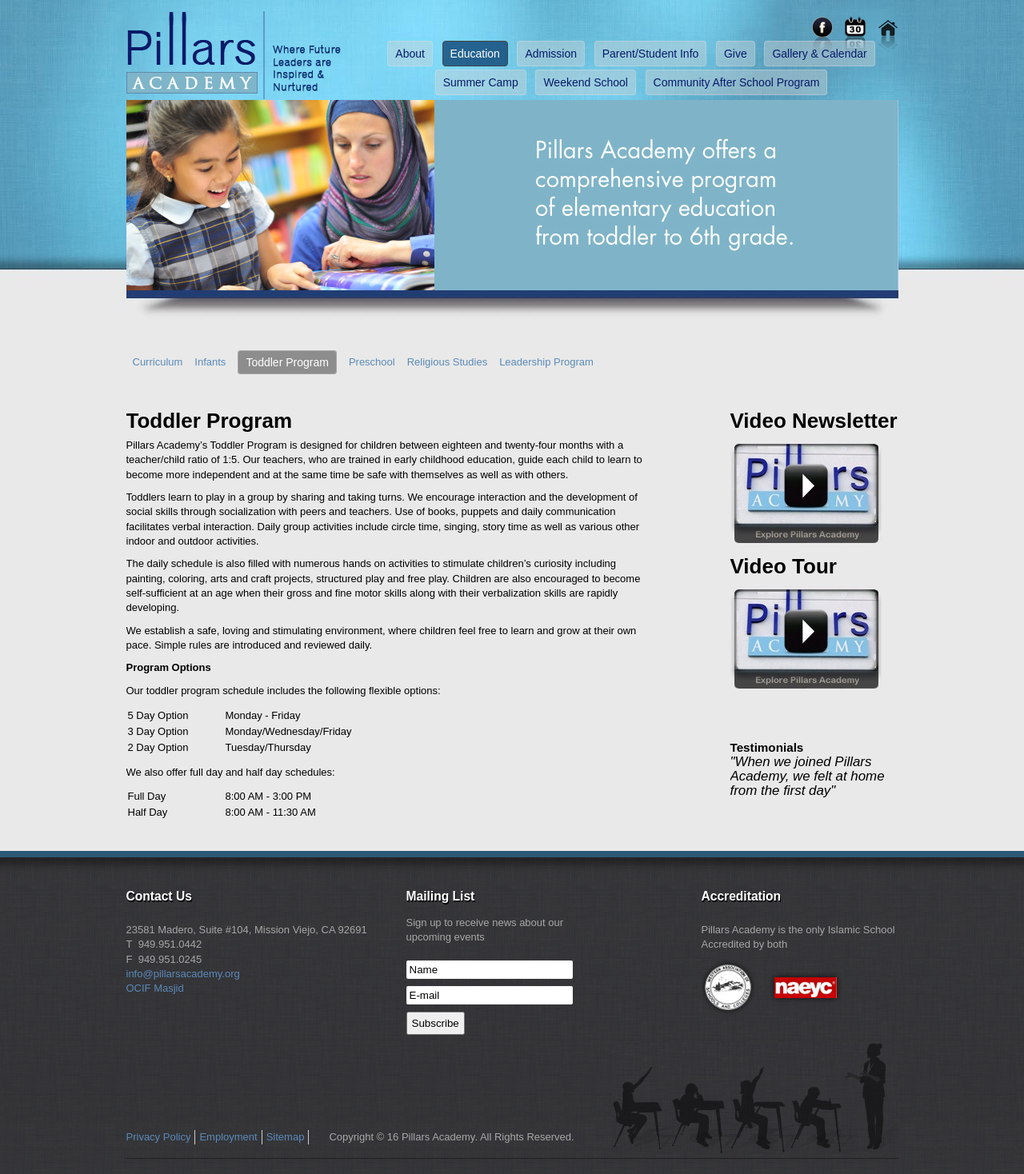
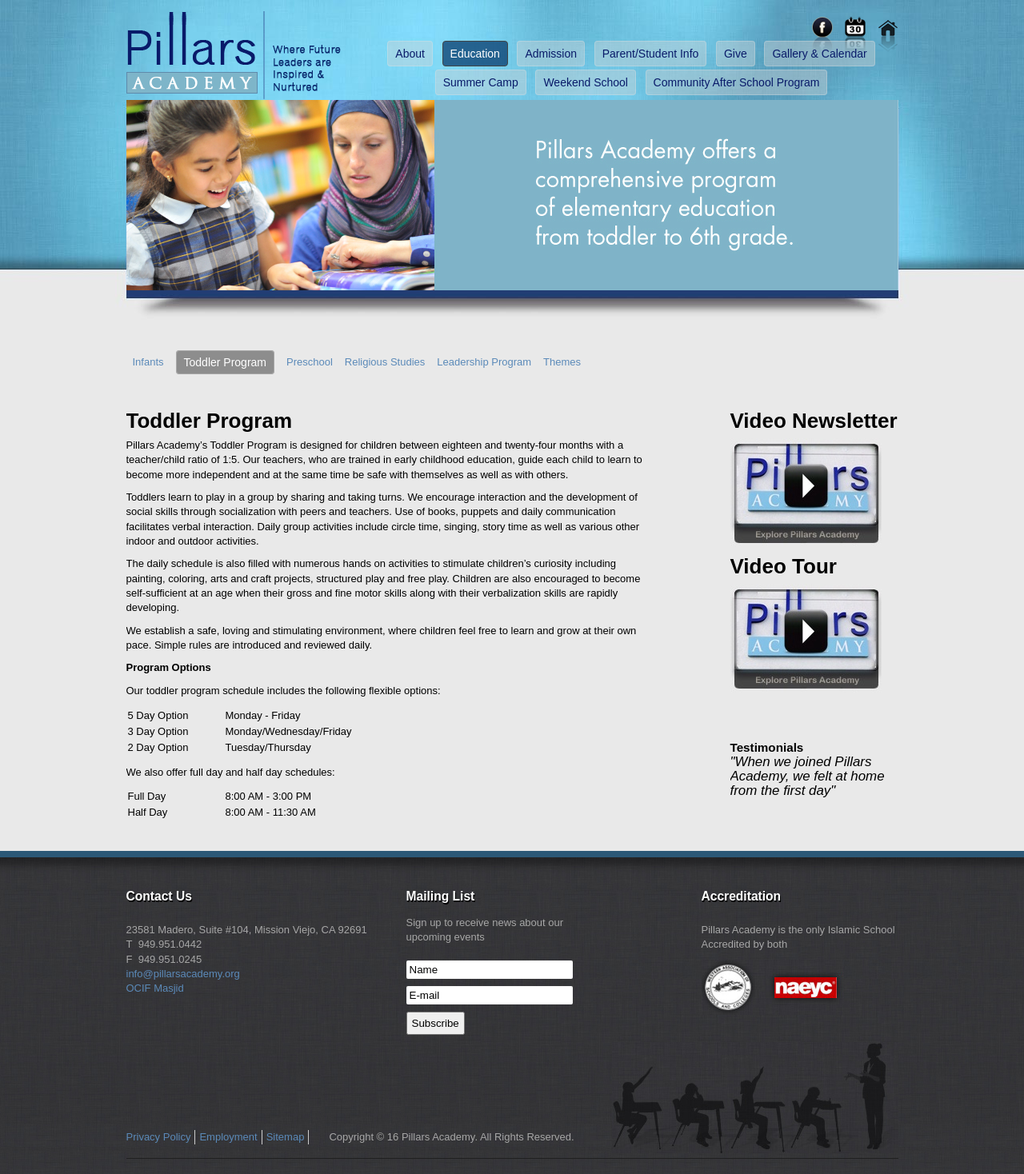
Before and after one commit to pillarsacademy/pillarsacademy.github.io, a Jekyll site: the page built from learning/toddlers.md, in a window 1280 px wide. Shown: the whole page at 80% size. Built offline with Jekyll 4.4.1, drawn with Linux system fonts in a browser that asks for light colours; nearby versions of some CDN libraries.

Commit message:
Update menu.yml

```diff
--- a/_data/menu.yml
+++ b/_data/menu.yml
@@ -22,8 +22,6 @@
   banner: /templates/alridah/images/header/teachinglearning.jpg
   href:
   items:
-    - path: Curriculum
-      title: Curriculum
     - path: infants
       title: "Infants"
     - path: toddlers
@@ -34,6 +32,8 @@
       title: "Religious Studies"
     - path: leadership
       title: "Leadership Program"
+    - path: Themes
+      title: Themes
 - path: admission
   title: "Admission"
   banner: /templates/alridah/images/header/admission.jpg
```
